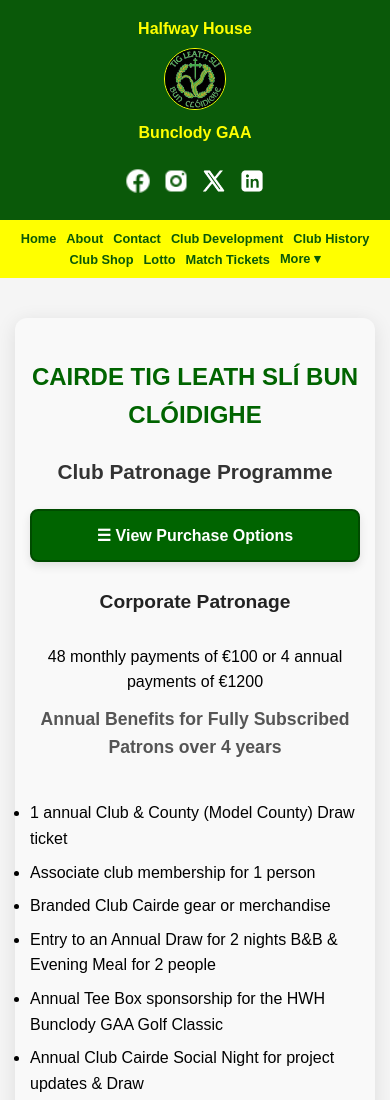
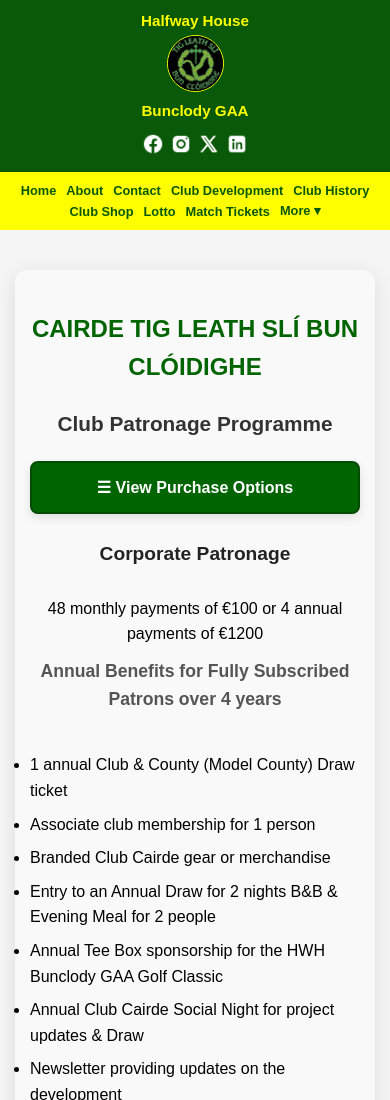
Before and after one commit to derryman/HWHBunclodyWebsite, a plain HTML site: page ClubDev.html in a window 390 px wide. Shown: the top 1100 px of the page. Drawn offline with Linux system fonts and the light colour scheme.

Commit message:
mobile fixes

```diff
--- a/styles.css
+++ b/styles.css
@@ -482,29 +482,40 @@
     /* Header adjustments */
     .top-header {
         flex-direction: column;
-        padding: 20px 15px;
+        padding: 15px 10px;
         text-align: center;
+        min-height: auto;
     }
 
     .club-center {
         flex-direction: column;
-        gap: 10px;
-        margin-bottom: 15px;
+        gap: 8px;
+        margin-bottom: 10px;
+        width: 100%;
     }
 
     .club-left, .club-right {
-        font-size: 1.2em;
+        font-size: 1.1em;
+        margin: 0;
     }
 
     .club-logo img {
-        height: 80px;
-        width: 80px;
+        height: 70px;
+        width: 70px;
     }
 
     .social-icons {
         position: static;
         justify-content: center;
-        margin-top: 10px;
+        margin-top: 8px;
+        width: 100%;
+        flex-wrap: wrap;
+        gap: 8px;
+    }
+
+    .social-icons img {
+        width: 24px;
+        height: 24px;
     }
 
     /* Navigation adjustments */
@@ -628,13 +639,32 @@
 /* Very small mobile devices */
 @media (max-width: 480px) {
     /* Header for very small screens */
+    .top-header {
+        padding: 12px 8px;
+    }
+
+    .club-center {
+        gap: 6px;
+        margin-bottom: 8px;
+    }
+
     .club-left, .club-right {
-        font-size: 1em;
+        font-size: 0.95em;
     }
 
     .club-logo img {
-        height: 60px;
-        width: 60px;
+        height: 55px;
+        width: 55px;
+    }
+
+    .social-icons {
+        margin-top: 6px;
+        gap: 6px;
+    }
+
+    .social-icons img {
+        width: 22px;
+        height: 22px;
     }
 
     /* Navigation for very small screens */
@@ -670,6 +700,44 @@
     .purchase-btn {
         padding: 12px 15px;
         font-size: 1em;
+    }
+}
+
+/* Mobile landscape orientation */
+@media (max-width: 768px) and (orientation: landscape) {
+    .top-header {
+        padding: 10px 8px;
+        flex-direction: row;
+        justify-content: space-between;
+        align-items: center;
+    }
+
+    .club-center {
+        flex-direction: row;
+        gap: 10px;
+        margin-bottom: 0;
+        flex: 1;
+        justify-content: center;
+    }
+
+    .club-left, .club-right {
+        font-size: 1em;
+    }
+
+    .club-logo img {
+        height: 50px;
+        width: 50px;
+    }
+
+    .social-icons {
+        position: static;
+        margin-top: 0;
+        gap: 6px;
+    }
+
+    .social-icons img {
+        width: 20px;
+        height: 20px;
     }
 }
 /* Standard content container */
```
